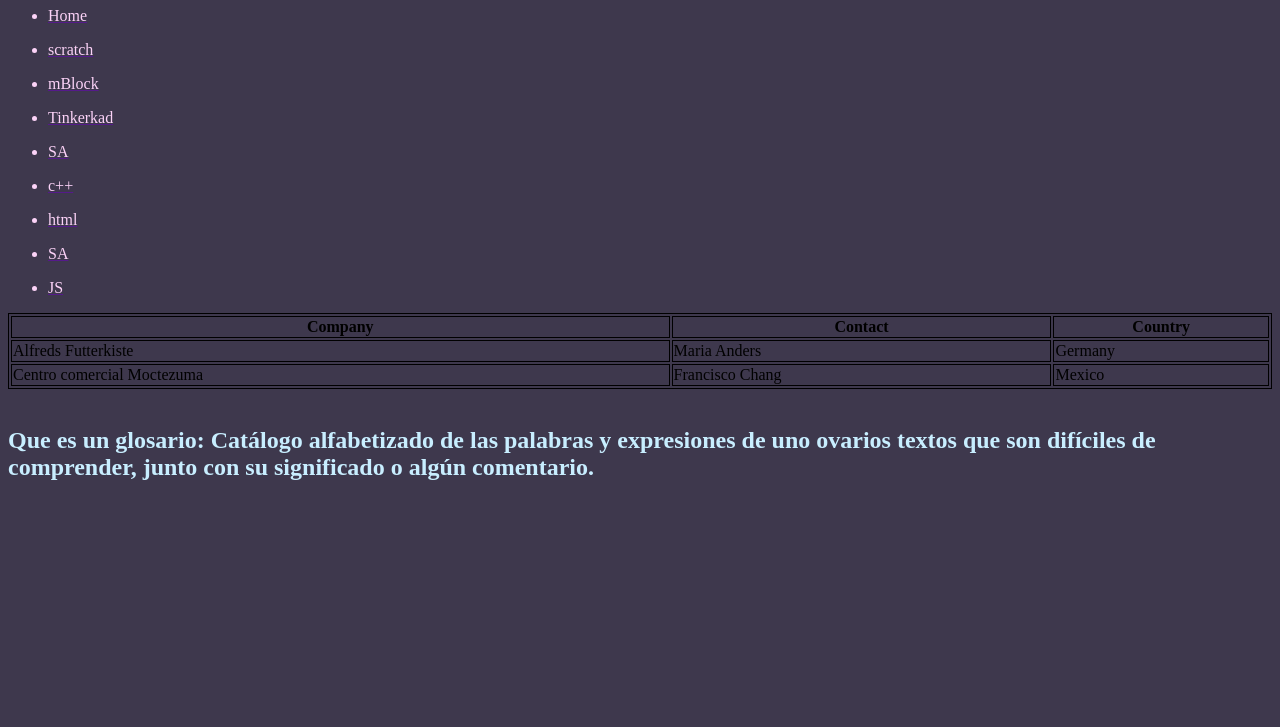
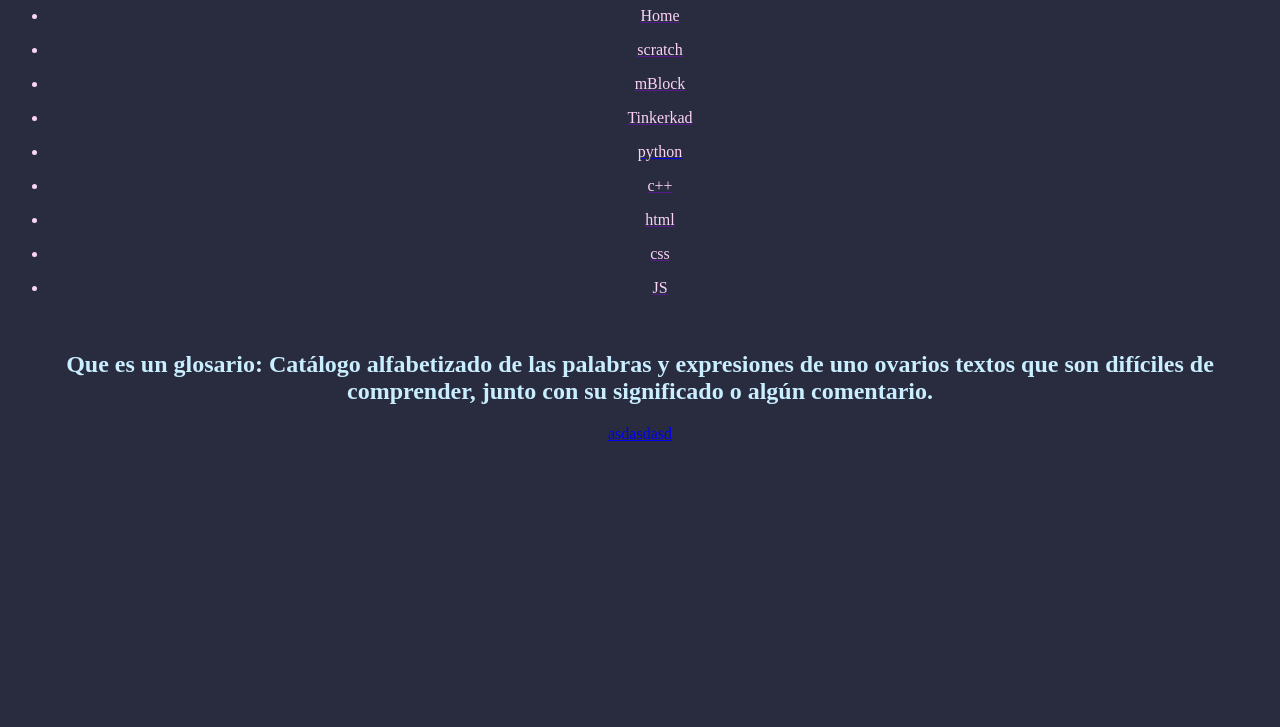
Before and after one commit to GiovanniPeirone/Glosario, a plain HTML site: page index.html in a window 1280 px wide. Shown: the part 73-800 px from the top of the page. Drawn offline with Linux system fonts and the light colour scheme.

Commit message:
4/junio/2023
probando tablas

```diff
--- a/css/style.css
+++ b/css/style.css
@@ -1,10 +1,5 @@
-table, th, td {
-    border:1px solid black;
-  }
-
-
 body {
-    background-color: rgb(62, 56, 77);
+    background-color: rgb(41, 44, 63);
 }
 
 .TextoBlanco{
@@ -14,3 +9,7 @@
 .TextoBioleta{
     color: rgb(252, 211, 248);
 }
+
+table, th, td {
+    border:2px solid rgb(255, 255, 255);
+  }
--- a/index.html
+++ b/index.html
@@ -9,49 +9,33 @@
     <link rel="stylesheet" href="css/style.css">
 </head>
 <body>
-    <header>
+  <center header>
       <h1 class="TextoBlanco">Glosario</h1>
           <nav class="TextoBioleta">
-                <div>
+              <center div>
                   <ul>
                       <li><nav><a href=""><p class="TextoBioleta">Home</p></a></nav></li>
                       <li><nav><a href=""><p class="TextoBioleta">scratch</p></a></nav></li>
                       <li><nav><a href=""><p class="TextoBioleta">mBlock</p></a></nav></li>
                       <li><nav><a href=""><p class="TextoBioleta">Tinkerkad</p></a></nav></li>
-                        <li><nav><a href=""><p class="TextoBioleta">SA</p></a></nav></li>
+                      <li><nav><a href="python.html"><p class="TextoBioleta">python</p></a></nav></li>
                       <li><nav><a href=""><p class="TextoBioleta">c++</p></a></nav></li>
                       <li> <nav><a href=""><p class="TextoBioleta">html</p></a></nav></li>
-                        <li><nav><a href=""><p class="TextoBioleta">SA</p></a></nav></li>
+                      <li><nav><a href=""><p class="TextoBioleta">css</p></a></nav></li>
                       <li><nav><a href=""><p class="TextoBioleta">JS</p></a></nav></li>
                   </ul>
               </div>
           </nav>
   </header>
   <main>
-    <table style="width:100%">
-        <tr>
-          <th>Company</th>
-          <th>Contact</th>
-          <th>Country</th>
-        </tr>
-        <tr>
-          <td>Alfreds Futterkiste</td>
-          <td>Maria Anders</td>
-          <td>Germany</td>
-        </tr>
-        <tr>
-          <td>Centro comercial Moctezuma</td>
-          <td>Francisco Chang</td>
-          <td>Mexico</td>
-        </tr>
-      </table>
     <img src="" alt="">
   </main>
+
   <footer>
       <h2 class="TextoBlanco">Que es un glosario: Catálogo alfabetizado de las palabras y expresiones de
       uno ovarios textos que son difíciles de comprender,
       junto con su significado o algún comentario.</h2>
-
+      <a href="PrueTabla.html">asdasdasd</a>
   </footer>
 </body>
 </html>
```
Also changed, not shown: pruebas/PrueTabla.html (renamed from lisa.html, +10 -1 lines), python.html (added, +42 -0 lines), img/negro.jpg (added). Lines whose indentation alone changed are shown as unchanged.
